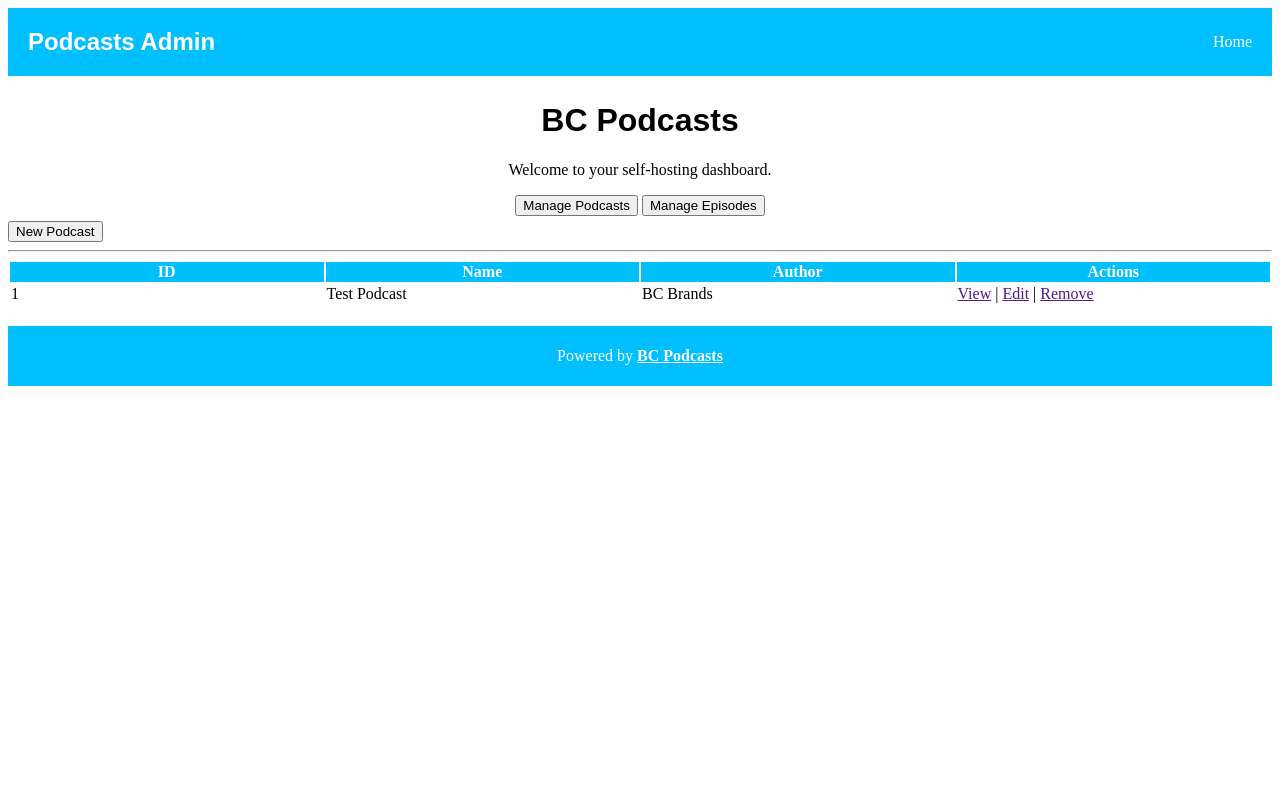
After one commit to BC-Brands/BC-Podcasts-v2, a PHP site: page /admin/home.php in a window 1280 px wide. The commit adds this page. Run offline with PHP 8.4, Linux system fonts and the light colour scheme.

Commit message:
Added Admin Interface and Styles

```diff
--- /dev/null
+++ b/site/admin/home.php
@@ -0,0 +1,73 @@
+<html>
+    <head>
+        <meta charset="utf-8">
+        <meta name="viewport" content="width=device-width, initial-scale=1.0">
+        <title>BC Podcasts</title>
+        <link rel="stylesheet" href="../assets/style.css">
+    </head>
+    <body>
+        <header>
+            <h2>Podcasts Admin</h2>
+            <nav>
+                <p>Home</p>
+            </nav>
+        </header>
+        <main>
+            <h1>BC Podcasts</h1>
+            <p>Welcome to your self-hosting dashboard.</p>
+            <div>
+                <button onclick="loadWindow('podcast');">Manage Podcasts</button>
+                <button onclick="loadWindow('episode');">Manage Episodes</button>
+            </div>
+        </main>
+        <div id="podcast">
+            <button>New Podcast</button>
+            <hr>
+            <table>
+                <tr>
+                    <th>ID</th>
+                    <th>Name</th>
+                    <th>Author</th>
+                    <th>Actions</th>
+                </tr>
+                <tr>
+                    <td>1</td>
+                    <td>Test Podcast</td>
+                    <td>BC Brands</td>
+                    <td><a href="">View</a> | <a href="">Edit</a> | <a href="">Remove</a></td>
+                </tr>
+            </table>
+        </div>
+        <div id="episode">
+            <button>New Episode</button>
+            <hr>
+            <table>
+                <tr>
+                    <th>ID</th>
+                    <th>Name</th>
+                    <th>Publish Date</th>
+                    <th>Actions</th>
+                </tr>
+                <tr>
+                    <td>1</td>
+                    <td>Test Podcast</td>
+                    <td>BC Brands</td>
+                    <td><a href="">View</a> | <a href="">Edit</a> | <a href="">Remove</a></td>
+                </tr>
+            </table>
+        </div>
+        <script>
+            document.getElementById("episode").style.display = "none";
+
+            function loadWindow(name){
+                document.getElementById("episode").style.display = "none";
+                document.getElementById("podcast").style.display = "none";
+
+                document.getElementById(name).style.display = "block";
+            }
+        </script>
+        <footer>
+            <p>Powered by <a href="https://github.com/BC-Brands/BC-Podcasts-v2/">BC Podcasts</a></p>
+        </footer>
+    </body>
+</html>
--- a/site/assets/style.css
+++ b/site/assets/style.css
@@ -2,7 +2,7 @@
 h1, h2 {
     font-family: sans-serif;
 }
-p,a,li,span{
+p,a,li,span,th,td{
     font-family: serif;
 }
 header, header nav{
@@ -67,3 +67,14 @@ header nav{
         width: 100%;
     }
 }
+
+/* Table Layout */
+table{
+    width: 100%;
+}
+th {
+    background-color: #00BFFF;
+    color: white;
+    font-weight: bold;
+    width: 25%;
+}
```
Also changed, not shown: site/admin/login.php (added, +31 -0 lines).
